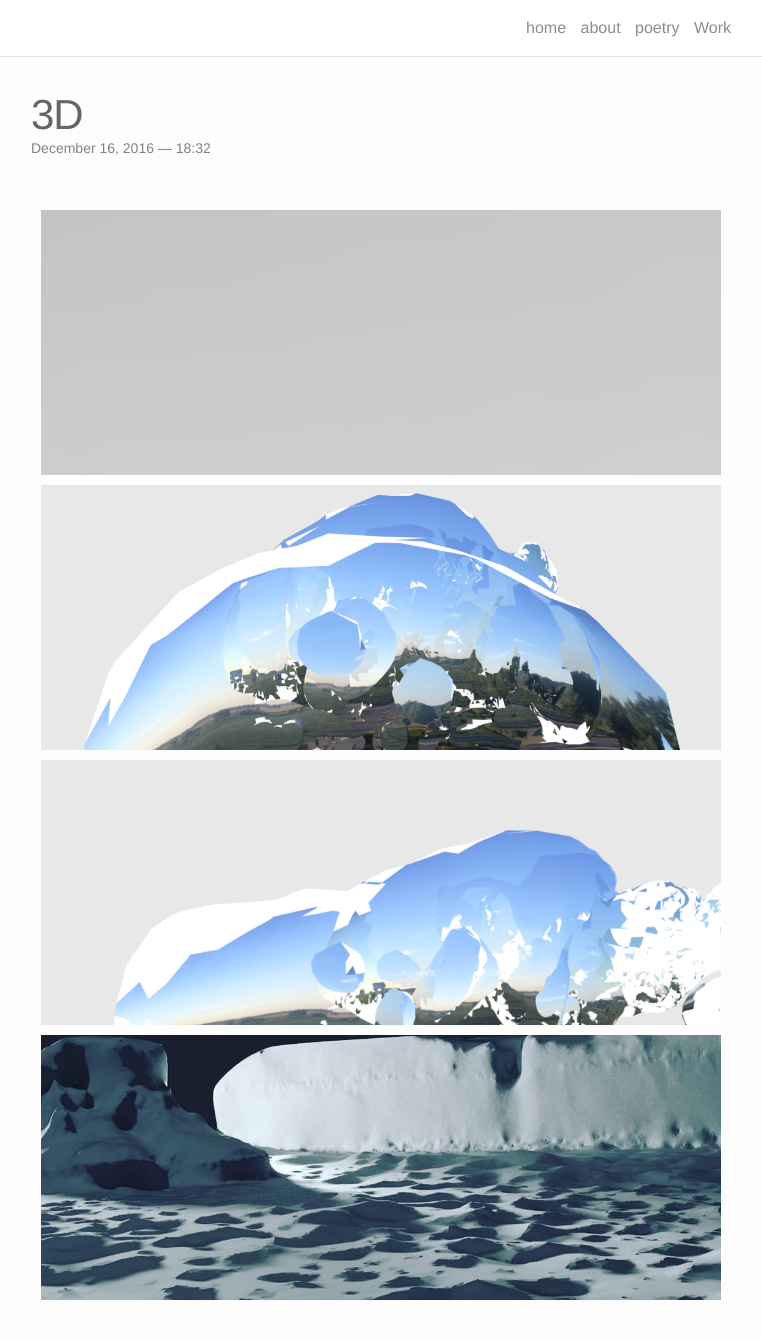
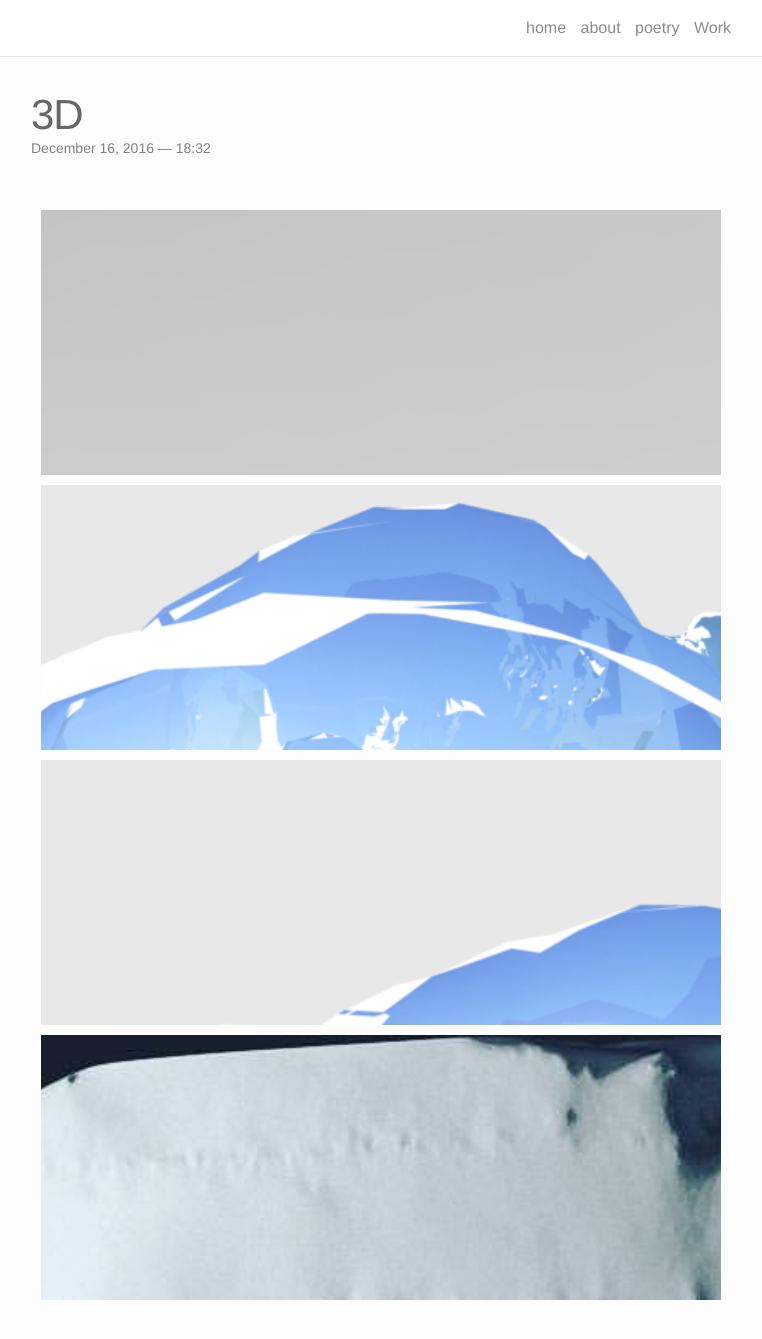
Before and after one commit to ChristopherWMartin/ChristopherWMartin, a Jekyll site: the page built from _portfolio/1_project.markdown, in a window 1280 px wide and 1400 px high, scrolled down 6 px. Shown: the top 1339 px of the window, without its empty margins (259-1021 px from the left). Built offline with Jekyll 4.4.1, drawn with Linux system fonts in a browser that asks for light colours; nearby versions of some CDN libraries.

Commit message:
Update _layout.scss

```diff
--- a/_sass/_layout.scss
+++ b/_sass/_layout.scss
@@ -265,7 +265,7 @@
 width: 66.66%;
 }
 .three{
-height: auto;
+height: 1000px;
 width: 100%;
 }
 .caption{
```
